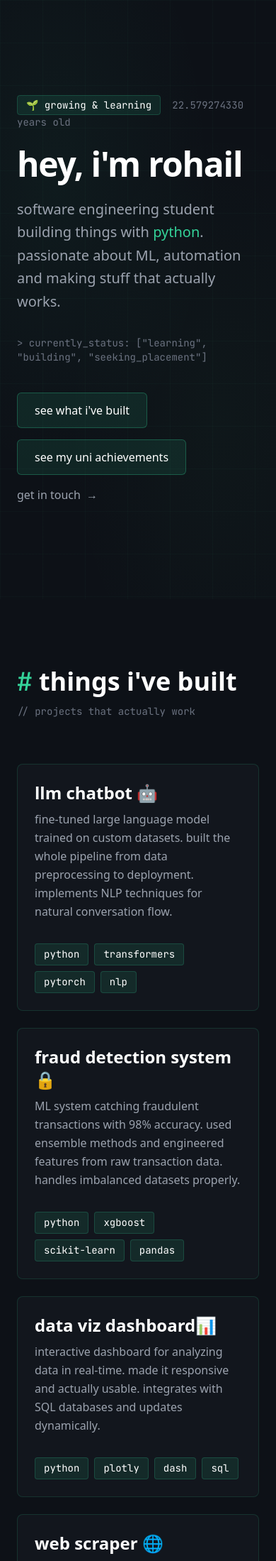
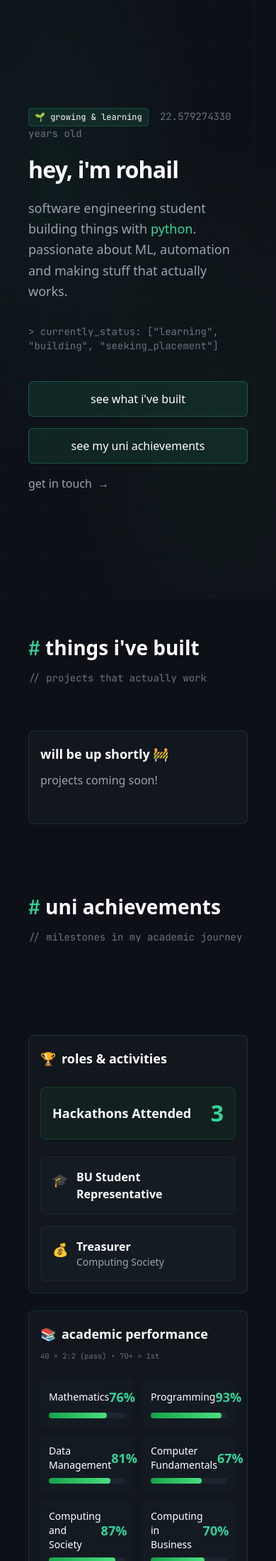
Before and after one commit to Antendis/antendis.dev, a PHP site: page / in a window 390 px wide. Shown: the top 2199 px of the page at 71% size. Run offline with PHP 8.4, Linux system fonts and the light colour scheme; some libraries are stand-ins or nearby versions.

Commit message:
projects --> wip + mobile friendly

```diff
--- a/index.html
+++ b/index.html
@@ -54,79 +54,16 @@
         </div>
 
         <div class="space-y-6">
-          <!-- Project 1 -->
+          <!-- Project -->
           <div class="reveal plant-card p-6 md:p-8">
             <div class="grow-line"></div>
             <div class="flex flex-col md:flex-row md:items-start justify-between gap-4 mb-4">
               <div>
-                <h3 class="text-2xl font-bold mb-2">llm chatbot <span class="text-2xl">🤖</span></h3>
+                <h3 class="text-2xl font-bold mb-2">will be up shortly <span class="text-2xl">🚧</span></h3>
                 <p class="text-gray-400 leading-relaxed mb-4 max-w-2xl">
-                  fine-tuned large language model trained on custom datasets. built the whole pipeline from data preprocessing to deployment. implements NLP techniques for natural conversation flow.
+                  projects coming soon!
                 </p>
               </div>
-            </div>
-            <div class="flex flex-wrap gap-2">
-              <span class="tag">python</span>
-              <span class="tag">transformers</span>
-              <span class="tag">pytorch</span>
-              <span class="tag">nlp</span>
-            </div>
-          </div>
-
-          <!-- Project 2 -->
-          <div class="reveal plant-card p-6 md:p-8">
-            <div class="grow-line"></div>
-            <div class="flex flex-col md:flex-row md:items-start justify-between gap-4 mb-4">
-              <div>
-                <h3 class="text-2xl font-bold mb-2">fraud detection system <span class="text-2xl">🔒</span></h3>
-                <p class="text-gray-400 leading-relaxed mb-4 max-w-2xl">
-                  ML system catching fraudulent transactions with 98% accuracy. used ensemble methods and engineered features from raw transaction data. handles imbalanced datasets properly.
-                </p>
-              </div>
-            </div>
-            <div class="flex flex-wrap gap-2">
-              <span class="tag">python</span>
-              <span class="tag">xgboost</span>
-              <span class="tag">scikit-learn</span>
-              <span class="tag">pandas</span>
-            </div>
-          </div>
-
-          <!-- Project 3 -->
-          <div class="reveal plant-card p-6 md:p-8">
-            <div class="grow-line"></div>
-            <div class="flex flex-col md:flex-row md:items-start justify-between gap-4 mb-4">
-              <div>
-                <h3 class="text-2xl font-bold mb-2">data viz dashboard<span class="text-2xl">📊</span></h3>
-                <p class="text-gray-400 leading-relaxed mb-4 max-w-2xl">
-                  interactive dashboard for analyzing data in real-time. made it responsive and actually usable. integrates with SQL databases and updates dynamically.
-                </p>
-              </div>
-            </div>
-            <div class="flex flex-wrap gap-2">
-              <span class="tag">python</span>
-              <span class="tag">plotly</span>
-              <span class="tag">dash</span>
-              <span class="tag">sql</span>
-            </div>
-          </div>
-
-          <!-- Project 4 -->
-          <div class="reveal plant-card p-6 md:p-8">
-            <div class="grow-line"></div>
-            <div class="flex flex-col md:flex-row md:items-start justify-between gap-4 mb-4">
-              <div>
-                <h3 class="text-2xl font-bold mb-2">web scraper <span class="text-2xl">🌐</span></h3>
-                <p class="text-gray-400 leading-relaxed mb-4 max-w-2xl">
-                  automated scraping tool with full pipeline: extraction, cleaning, storage. handles dynamic content and gets around common anti-scraping measures.
-                </p>
-              </div>
-            </div>
-            <div class="flex flex-wrap gap-2">
-              <span class="tag">python</span>
-              <span class="tag">beautifulsoup</span>
-              <span class="tag">selenium</span>
-              <span class="tag">mongodb</span>
             </div>
           </div>
         </div>
--- a/style.css
+++ b/style.css
@@ -299,3 +299,147 @@ a {
 a:hover {
   color: #4ade80;
 }
+
+/* Mobile Optimizations */
+@media (max-width: 768px) {
+  /* Reduce heading sizes on mobile */
+  h1 {
+    font-size: 2.5rem !important;
+    line-height: 1.2;
+  }
+
+  h2 {
+    font-size: 2rem !important;
+    line-height: 1.2;
+  }
+
+  h3 {
+    font-size: 1.5rem !important;
+  }
+
+  /* Adjust intro loader text */
+  #loaderName {
+    font-size: 1.5rem !important;
+  }
+
+  #loaderStatus {
+    font-size: 1rem !important;
+  }
+
+  /* Better mobile padding */
+  .plant-card {
+    padding: 1.5rem !important;
+  }
+
+  /* Stack buttons vertically on very small screens */
+  .flex.flex-wrap.gap-4 {
+    flex-direction: column;
+    align-items: stretch;
+  }
+
+  .btn, .btn-copy {
+    width: 100%;
+    text-align: center;
+    justify-content: center;
+  }
+
+  /* Adjust grid for mobile */
+  .grid.md\:grid-cols-3 {
+    grid-template-columns: 1fr;
+  }
+
+  /* Better mobile spacing */
+  section {
+    padding-top: 3rem !important;
+    padding-bottom: 3rem !important;
+  }
+
+  /* Fix overflow issues */
+  body {
+    overflow-x: hidden;
+  }
+
+  .max-w-3xl, .max-w-4xl, .max-w-6xl {
+    padding-left: 1rem;
+    padding-right: 1rem;
+  }
+
+  /* Adjust text sizes */
+  .text-xl, .text-2xl {
+    font-size: 1.125rem !important;
+  }
+
+  /* Better tag wrapping */
+  .tag {
+    font-size: 0.75rem;
+    padding: 0.25rem 0.5rem;
+  }
+
+  /* Reduce emoji sizes on mobile */
+  .text-6xl {
+    font-size: 3rem !important;
+  }
+
+  /* Better mobile hero section */
+  #intro {
+    min-height: 100vh;
+    padding-top: 4rem;
+    padding-bottom: 4rem;
+  }
+
+  /* Fix copy button layout */
+  .btn-copy {
+    font-size: 0.875rem;
+  }
+
+  .btn-copy .copy-text {
+    overflow: hidden;
+    text-overflow: ellipsis;
+    white-space: nowrap;
+  }
+
+  /* Hackathon counter mobile */
+  .text-4xl.font-bold.accent {
+    font-size: 2rem !important;
+  }
+
+  /* Academic performance legend */
+  .text-xs.text-gray-500.mono {
+    font-size: 0.65rem;
+    line-height: 1.4;
+  }
+}
+
+@media (max-width: 480px) {
+  /* Extra small mobile devices */
+  h1 {
+    font-size: 2rem !important;
+  }
+
+  h2 {
+    font-size: 1.75rem !important;
+  }
+
+  #loaderName {
+    font-size: 1.25rem !important;
+  }
+
+  .plant-card {
+    padding: 1rem !important;
+  }
+
+  /* Better copy button on very small screens */
+  .btn-copy {
+    font-size: 0.75rem;
+    padding: 0.5rem 1rem;
+  }
+
+  /* Tighter spacing */
+  .space-y-6 > * + * {
+    margin-top: 1rem;
+  }
+
+  .gap-8 {
+    gap: 1.5rem;
+  }
+}
```
